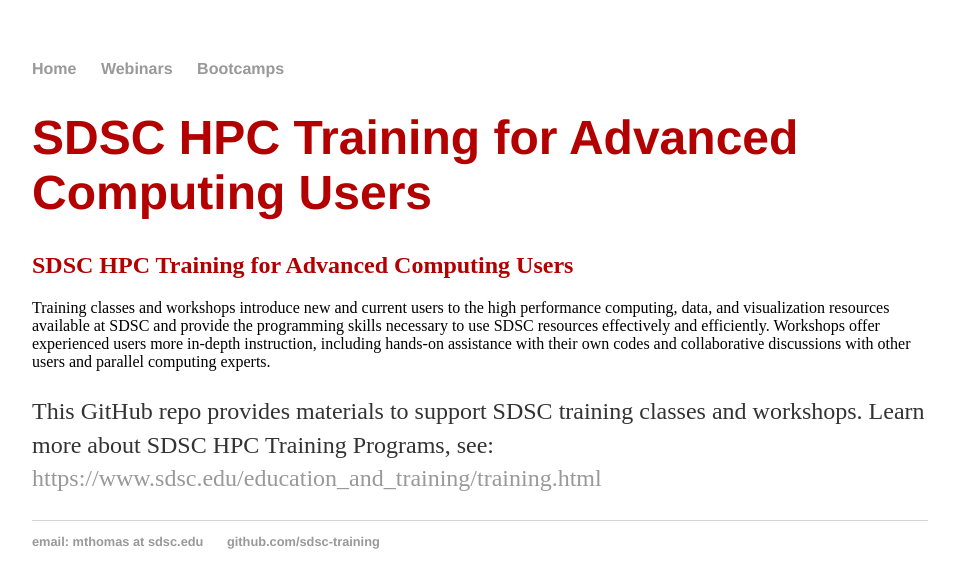
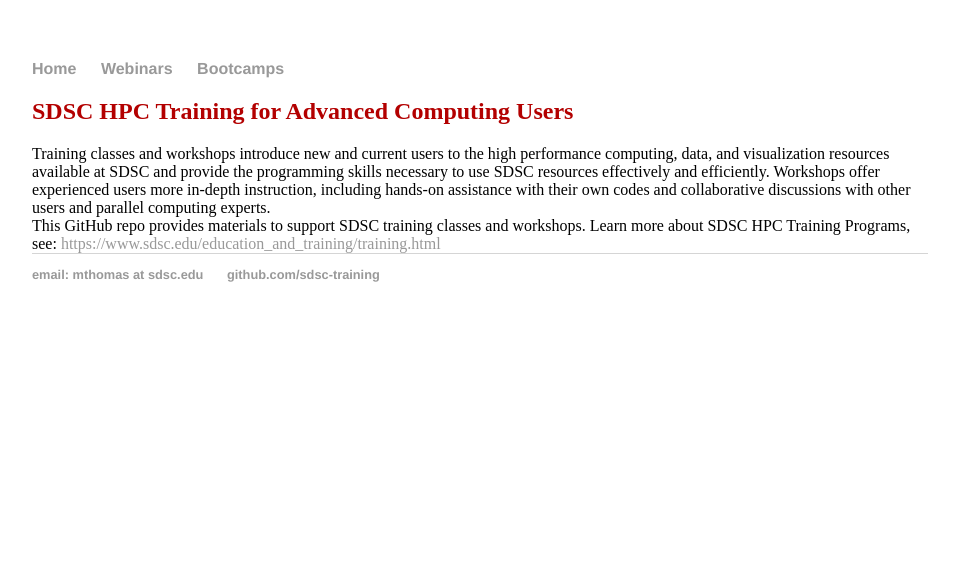
Before and after one commit to sdsc-training/sdsc-training.github.io, a Jekyll site: the page built from index.html, in a window 1280 px wide. Shown: the top 588 px of the page, without its empty margins (160-1114 px from the left). Built offline with Jekyll 4.4.1, drawn with Linux system fonts in a browser that asks for light colours.

Commit message:
updating main landing page

```diff
--- a/index.html
+++ b/index.html
@@ -3,14 +3,11 @@
 title: SDSC HPC Training
 ---
 <div class="blurb">
-<h1><font color="b30000">SDSC HPC Training for Advanced Computing Users</font> </h1>
 <h2><font color="b30000">SDSC HPC Training for Advanced Computing Users</font> </h2>
 
 Training classes and workshops introduce new and current users to the high performance computing, data, and visualization resources available at SDSC and provide the programming skills necessary to use SDSC resources effectively and efficiently. Workshops offer experienced users more in-depth instruction, including hands-on assistance with their own codes and collaborative discussions with other users and parallel computing experts.
-</p>
 
-<p>
+<br>
 This GitHub repo provides materials to support SDSC training classes and workshops. Learn more about SDSC HPC Training Programs, see: <a href="https://www.sdsc.edu/education_and_training/training.html">https://www.sdsc.edu/education_and_training/training.html</a>
-</p>
 </div>
 <!-- /.blurb -->
```
